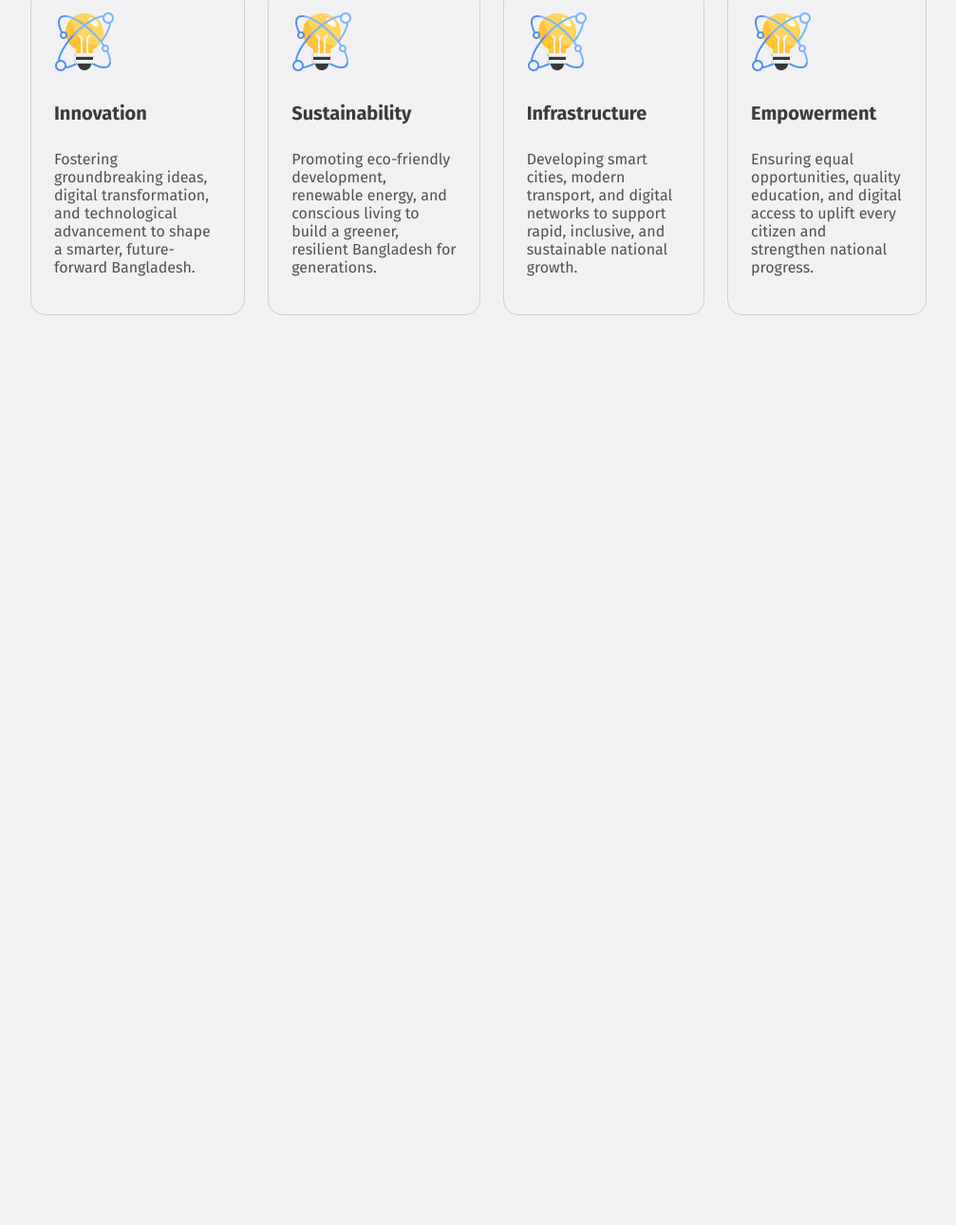
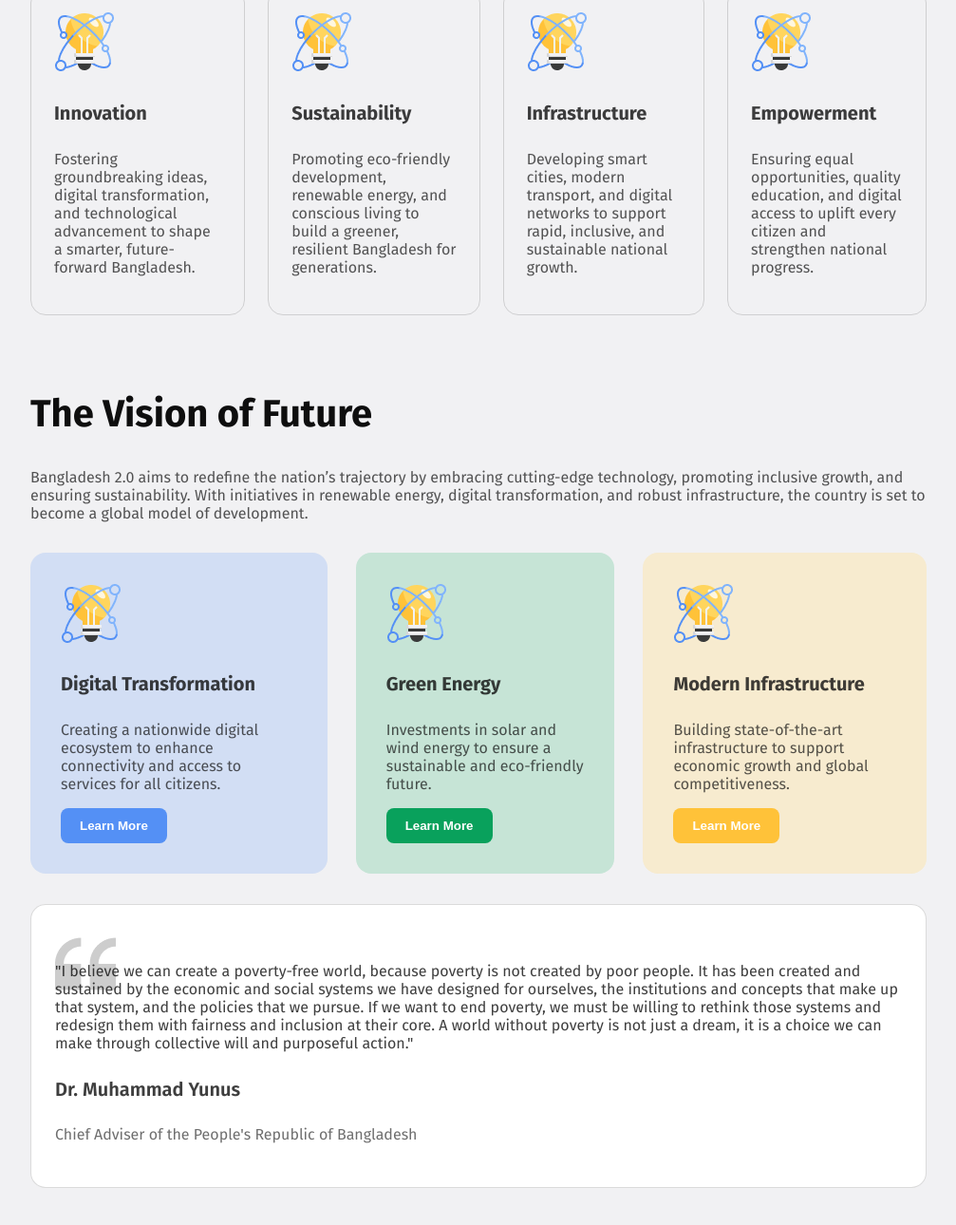
Before and after one commit to tuhinkamrujjaman/Bangladesh2.0, a plain HTML site: page index.html in a window 1280 px wide. Shown: the part 1079-2369 px from the top of the page at 95% size, without its empty margins (136-1143 px from the left). Before the commit the page ends 1491 px from the top, so only its background shows below. Drawn offline with Linux system fonts and the light colour scheme.

Commit message:
feat(vision): implement vision section featuring mission statement and speaker quote

```diff
--- a/index.html
+++ b/index.html
@@ -60,6 +60,42 @@
             </div>
         </section>
         <!-- Features Section Ends -->
+        <!-- Vision Section Starts -->
+        <section class="vision">
+            <h2 class="section-title dark-1">The Vision of Future</h2>
+            <p class="vision-description dark-3">Bangladesh 2.0 aims to redefine the nation’s trajectory by embracing cutting-edge technology, promoting inclusive growth, and ensuring sustainability. With initiatives in renewable energy, digital transformation, and robust infrastructure, the country is set to become a global model of development.</p>
+            <div class="vision-container">
+                <div class="vision-1">
+                    <img src="assets/card-icon.png" alt="">
+                    <h4 class="feature-title dark-2">Digital Transformation</h4>
+                    <p class="feature-description dark-3">Creating a nationwide digital ecosystem to enhance connectivity and access to services for all citizens.</p>
+                    <button class="vision-btn-1">Learn More</button>
+                </div>
+                <div class="vision-2">
+                    <img src="assets/card-icon.png" alt="">
+                    <h4 class="feature-title dark-2">Green Energy</h4>
+                    <p class="feature-description dark-3">Investments in solar and wind energy to ensure a sustainable and eco-friendly future.</p>
+                    <button class="vision-btn-2">Learn More</button>
+                </div>
+                <div class="vision-3">
+                    <img src="assets/card-icon.png" alt="">
+                    <h4 class="feature-title dark-2">Modern Infrastructure</h4>
+                    <p class="feature-description dark-3">Building state-of-the-art infrastructure to support economic growth and global competitiveness.</p>
+                    <button class="vision-btn-3">Learn More</button>
+                </div>
+            </div>
+            <div class="quote">
+                <div class="quote-img">
+                    <img src="assets/quote-bg.png" alt="">
+                </div>
+                <div class="quote-content">
+                    <p class="quote-description dark-2">"I believe we can create a poverty-free world, because poverty is not created by poor people. It has been created and sustained by the economic and social systems we have designed for ourselves, the institutions and concepts that make up that system, and the policies that we pursue. If we want to end poverty, we must be willing to rethink those systems and redesign them with fairness and inclusion at their core. A world without poverty is not just a dream, it is a choice we can make through collective will and purposeful action."</p>
+                    <h4 class="quote-speaker dark-2">Dr. Muhammad Yunus</h4>
+                    <p class="speaker-designation dark-4">Chief Adviser of the People's Republic of Bangladesh</p>
+                </div>
+            </div>
+        </section>
+        <!-- Vision Section Ends -->
     </main>
     <!-- Main Section Ends -->
     <footer>
--- a/styles/style.css
+++ b/styles/style.css
@@ -109,4 +109,75 @@ main section{
     padding: 24px;
 }
 /* Features Section Styles Ends */
+/* Vision Section Styles Starts */
+.vision-container{
+    display: flex;
+    justify-content: space-between;
+    gap: 30px;
+}
+.vision-1{
+    background-color: rgba(84, 144, 245, 0.2);
+    border: none;
+    border-radius: 16px;
+    padding: 32px;
+}
+.vision-btn-1{
+    background-color: #5490F5;
+    color: white;
+    font-weight: 600;
+    padding: 11px 20px;
+    border: none;
+    border-radius: 8px;
+}
+.vision-2{
+    background-color: #C6E4D6;
+    border: none;
+    border-radius: 16px;
+    padding: 32px;
+}
+.vision-btn-2{
+    background-color: #09A15C;
+    color: white;
+    font-weight: 600;
+    padding: 11px 20px;
+    border: none;
+    border-radius: 8px;
+}
+.vision-3{
+    background-color: #F7EBCF;
+    border: none;
+    border-radius: 16px;
+    padding: 32px;
+}
+.vision-btn-3{
+    background-color: #FFC239;
+    color: white;
+    font-weight: 600;
+    padding: 11px 20px;
+    border: none;
+    border-radius: 8px;
+}
+.vision-description{
+    margin-bottom: 32px;
+}
+.quote{
+    border: 1px solid rgba(14, 14, 14, 0.15);
+    border-radius: 16px;
+    background-color: white;
+    padding: 30px 25px;
+    margin-top: 32px;
+}
+.quote-img {
+    width: 64px;
+    height: 64px;
+    opacity: 0.7;
+}
+.quote-content{
+    margin-top: -50px;
+}
+.quote-speaker{
+    font-size: 20px;
+    font-weight: 600;
+}
+/* Vision Section Styles Ends */
 /* Main Section Styles Ends */
```
